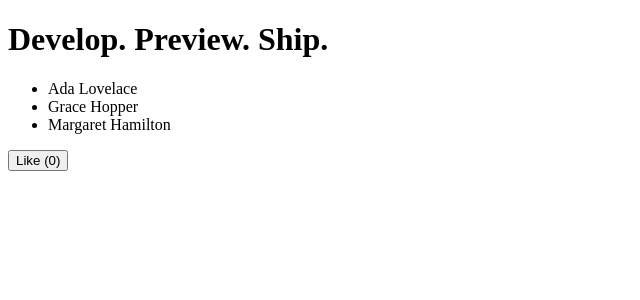
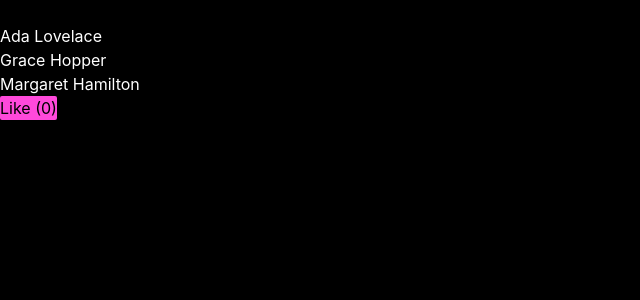
Before and after one commit to nlduyavoda/pocket, a Next.js app: page / in a window 1280 px wide. Shown: the top 300 px of the page, without its empty margins (0-640 px from the left). Built offline with nearby package versions, Linux system fonts and the light colour scheme.

Commit message:
config tailwinds

```diff
--- a/package.json
+++ b/package.json
@@ -10,11 +10,14 @@
     "@types/node": "^16.18.61",
     "@types/react": "^18.2.37",
     "@types/react-dom": "^18.2.15",
+    "autoprefixer": "^10.4.16",
     "firebase": "^10.6.0",
     "next": "^14.0.4",
+    "postcss": "^8.4.33",
     "react": "^18.2.0",
     "react-dom": "^18.2.0",
     "react-scripts": "5.0.1",
+    "tailwindcss": "^3.4.1",
     "typescript": "^4.9.5",
     "web-vitals": "^2.1.4"
   },
--- /dev/null
+++ b/postcss.config.js
@@ -0,0 +1,6 @@
+module.exports = {
+  plugins: {
+    tailwindcss: {},
+    autoprefixer: {},
+  },
+}
--- a/src/App.css
+++ /dev/null
@@ -1,38 +0,0 @@
-.App {
-  text-align: center;
-}
-
-.App-logo {
-  height: 40vmin;
-  pointer-events: none;
-}
-
-@media (prefers-reduced-motion: no-preference) {
-  .App-logo {
-    animation: App-logo-spin infinite 20s linear;
-  }
-}
-
-.App-header {
-  background-color: #282c34;
-  min-height: 100vh;
-  display: flex;
-  flex-direction: column;
-  align-items: center;
-  justify-content: center;
-  font-size: calc(10px + 2vmin);
-  color: white;
-}
-
-.App-link {
-  color: #61dafb;
-}
-
-@keyframes App-logo-spin {
-  from {
-    transform: rotate(0deg);
-  }
-  to {
-    transform: rotate(360deg);
-  }
-}
--- a/src/Components/ButtonLikes.tsx
+++ b/src/Components/ButtonLikes.tsx
@@ -1,5 +1,5 @@
 "use client";
-
+import "../index.css";
 import { useState } from "react";
 
 export const ButtonLikes = () => {
@@ -7,5 +7,9 @@ export const ButtonLikes = () => {
   function handleClick() {
     setLikes(likes + 1);
   }
-  return <button onClick={handleClick}>Like ({likes})</button>;
+  return (
+    <button className="rounded-sm bg-pink" onClick={handleClick}>
+      Like ({likes})
+    </button>
+  );
 };
--- a/src/app/page.js
+++ b/src/app/page.js
@@ -1,10 +1,34 @@
+import { initializeApp } from "firebase/app";
+import { collection, getDocs, getFirestore } from "firebase/firestore";
 import { ButtonLikes } from "../Components/ButtonLikes";
+
+const firebaseConfig = {
+  apiKey: "AIzaSyDyYLRF6Hv6EEPcfIyzv94tWjAkTIoUAQo",
+  authDomain: "dailypaid.firebaseapp.com",
+  projectId: "dailypaid",
+  storageBucket: "dailypaid.appspot.com",
+  messagingSenderId: "741154149574",
+  appId: "1:741154149574:web:79fe83525797e3d0ccf3c7",
+};
 
 function Header({ title }) {
   return <h1>{title ? title : "Default title"}</h1>;
 }
 
 export default function HomePage() {
+  const app = initializeApp(firebaseConfig);
+  const db = getFirestore(app);
+  //   const [data, setData] = useState < any > [];
+  //   useEffect(() => {
+  //     const getCollection = async (db: any) => {
+  //       const collection_ = collection(db, "paid_check");
+  //       const response = await getDocs(collection_);
+  //       return response.docs.map((doc) => doc.data());
+  //     };
+  //     getCollection(db)
+  //       .then((res) => setData(res))
+  //       .catch((err) => console.log("err", err));
+  //   }, []);
   const names = ["Ada Lovelace", "Grace Hopper", "Margaret Hamilton"];
   return (
     <div>
--- a/src/index.css
+++ b/src/index.css
@@ -1,3 +1,7 @@
+@tailwind base;
+@tailwind components;
+@tailwind utilities;
+
 body {
   margin: 0;
   font-family: -apple-system, BlinkMacSystemFont, 'Segoe UI', 'Roboto', 'Oxygen',
--- /dev/null
+++ b/tailwind.config.js
@@ -0,0 +1,43 @@
+/** @type {import('tailwindcss').Config} */
+module.exports = {
+  content: [
+    "./app/**/*.{js,ts,jsx,tsx,mdx}",
+    "./pages/**/*.{js,ts,jsx,tsx,mdx}",
+    "./components/**/*.{js,ts,jsx,tsx,mdx}",
+
+    // Or if using `src` directory:
+    "./src/**/*.{js,ts,jsx,tsx,mdx}",
+  ],
+  theme: {
+    screens: {
+      sm: "480px",
+      md: "768px",
+      lg: "976px",
+      xl: "1440px",
+    },
+    colors: {
+      blue: "#1fb6ff",
+      purple: "#7e5bef",
+      pink: "#ff49db",
+      orange: "#ff7849",
+      green: "#13ce66",
+      yellow: "#ffc82c",
+      "gray-dark": "#273444",
+      gray: "#8492a6",
+      "gray-light": "#d3dce6",
+    },
+    fontFamily: {
+      sans: ["Graphik", "sans-serif"],
+      serif: ["Merriweather", "serif"],
+    },
+    extend: {
+      spacing: {
+        128: "32rem",
+        144: "36rem",
+      },
+      borderRadius: {
+        "4xl": "2rem",
+      },
+    },
+  },
+};
```
Also changed, not shown: 1 other file (tests, documents, lock files or other folders).
